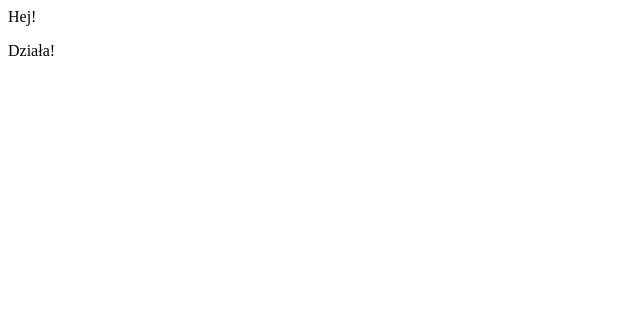
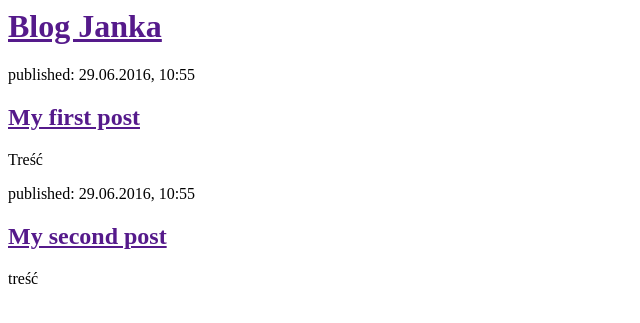
Before and after one commit to jankobarjan/my-first-blog, a Django app: page / in a window 1280 px wide. Before the commit the part shown is almost empty. Shown: the top 323 px of the page, without its empty margins (0-640 px from the left). Run offline with Django 3.2, Linux system fonts and the light colour scheme.

Commit message:
Druga część szablonu html

```diff
--- a/blog/templates/blog/post_list.html
+++ b/blog/templates/blog/post_list.html
@@ -3,7 +3,20 @@
 		<title>Strona Janka</title>
 	</head>
 	<body>
-		<p>Hej!</p>
-		<p>Działa!</p>
+		<div>
+			<h1><a href="">Blog Janka</a></h1>
+		</div>
+
+		<div>
+			<p>published: 29.06.2016, 10:55</p>
+			<h2><a href="">My first post</a></h2>
+			<p>Treść</p>
+		</div>
+
+		<div>
+			<p>published: 29.06.2016, 10:55</p>
+			<h2><a href="">My second post</a></h2>
+			<p>treść</p>
+		</div>
 	</body>
 </html>
```
